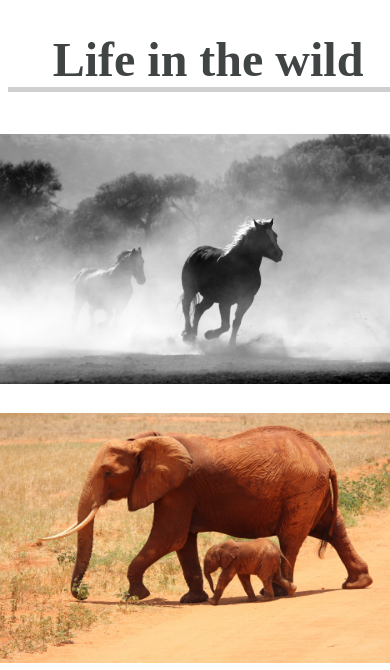
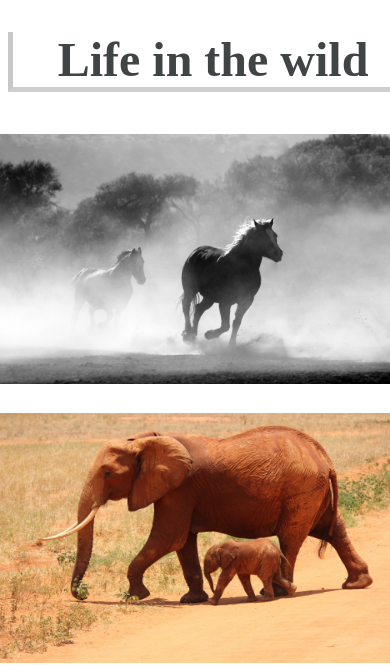
Before and after one commit to AmarjithTK/Animal_Gallery_Flexbox, a plain HTML site: page index.html in a window 390 px wide. Shown: the top 670 px of the page. Drawn offline with Linux system fonts and the light colour scheme.

Commit message:
Small changes

```diff
--- a/style.css
+++ b/style.css
@@ -40,5 +40,9 @@ img:hover{
         height: 250px;
         margin-bottom: 15px;
         opacity: 1;
+
+    }
+    h1{
+        border-left: 5px solid rgba(94, 90, 90, 0.329);
     }
 }
```
